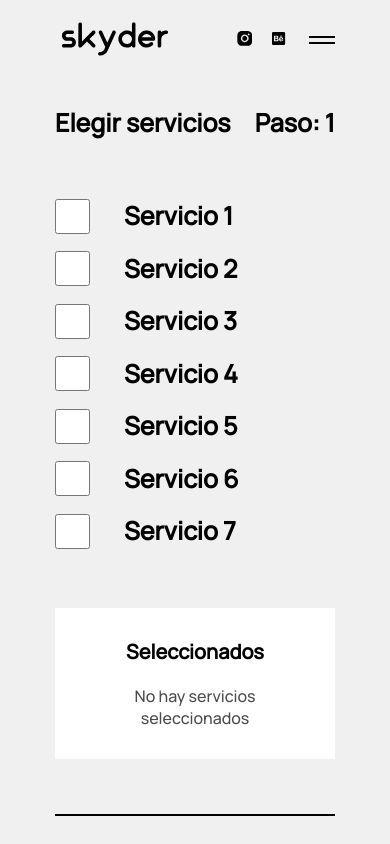
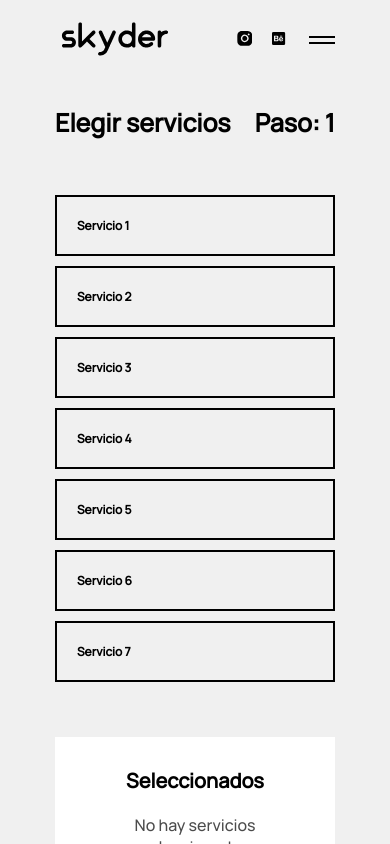
Before and after one commit to Alphainvicta/skyder, a React (Create React App) app: page /quote in a window 390 px wide. Shown: the top 844 px of the page. Built offline with nearby package versions, Linux system fonts and the light colour scheme.

Commit message:
checkbox completed css

```diff
--- a/src/components/input/input.css
+++ b/src/components/input/input.css
@@ -1,39 +1,24 @@
 .input_cont {
+  position: relative;
   display: flex;
   align-items: center;
 
   input {
     margin: 0rem;
     width: clamp(20rem, 20vw, 30rem);
-    height: 100%;
+    height: clamp(3rem, 3vw, 5rem);
     border: clamp(0.2rem, 0.2vw, 0.3rem) solid black;
     padding-left: 1rem;
     background: #f0f0f0;
 
     font-weight: bold;
-    font-size: 2.4rem;
-    color: rgba(0, 0, 0, 0.7);
-  }
-
-  input[type="text"] {
-  }
-
-  input[type="email"] {
-    background: #f0f0f0;
-    border: 0.3rem solid black;
-    box-sizing: border-box;
-    resize: none;
-
-    font-weight: bold;
-    font-size: 2.4rem;
+    font-size: clamp(1.2rem, calc(2vw + 0.1rem), 2.4rem);
     color: rgba(0, 0, 0, 0.7);
   }
 
   input[type="checkbox"] {
-    display: inline-block;
-    width: 3.5rem;
-    height: 3.5rem;
-    cursor: pointer;
+    position: absolute;
+    opacity: 0;
   }
 
   input[type="radio"] {
@@ -44,10 +29,8 @@
   }
 
   label {
-    margin-left: 3.4rem;
     font-weight: bold;
-    font-size: 2.5rem;
-    line-height: 210%;
+    font-size: clamp(1.2rem, calc(2vw + 0.1rem), 2.5rem);
     color: black;
   }
 }
--- a/src/components/input/input.jsx
+++ b/src/components/input/input.jsx
@@ -3,6 +3,7 @@ import "./input.css";
 
 const Input = ({ id, name, value, type, onChange, label }) => (
   <div className="input_cont">
+    <label>
       <input
         type={type}
         id={id}
@@ -11,7 +12,8 @@ const Input = ({ id, name, value, type, onChange, label }) => (
         onChange={onChange}
         required={true}
       />
-    <label>{label}</label>
+      {label}
+    </label>
   </div>
 );
 
--- a/src/sections/quote/quote-steps/step-1/quote-step-1.css
+++ b/src/sections/quote/quote-steps/step-1/quote-step-1.css
@@ -13,6 +13,33 @@
   .block_b {
     display: grid;
     grid-template-columns: repeat(2, 50%);
+
+    .input_cont {
+      label {
+        margin: clamp(0.5rem, 1vw, 1.5rem) 0rem;
+        border: clamp(0.2rem, 0.2vw, 0.3rem) solid black;
+        padding: clamp(2rem, 3vw, 3rem);
+        width: 70%;
+        cursor: pointer;
+        background-color: transparent;
+        transition: 0.2s;
+        input {
+          width: 0;
+          height: 0;
+        }
+      }
+
+      label:hover {
+        background-color: black;
+        color: white;
+        transition: 0.2s;
+      }
+
+      label:has(input:checked) {
+        background-color: black;
+        color: white;
+      }
+    }
   }
 
   .block_c {
@@ -77,10 +104,27 @@
   }
 }
 
+@keyframes checkbox_checked {
+  0% {
+    background-position-x: -100%;
+    background-color: black;
+  }
+
+  100% {
+    background-position-x: center;
+    background-color: black;
+  }
+}
+
 @media only screen and (max-width: 43rem) {
   .step1_cont {
     .block_b {
       display: block;
+      .input_cont {
+        label {
+          width: 100%;
+        }
+      }
     }
     .block_c {
       text-align: center;
--- a/src/sections/quote/quote-steps/step-2/quote-step-2.css
+++ b/src/sections/quote/quote-steps/step-2/quote-step-2.css
@@ -1,13 +1,13 @@
 .step2_cont {
-  padding: 5rem 0;
+  padding: clamp(2.5rem, 3vw, 5rem) 0rem;
   display: flex;
   flex-direction: column;
-  gap: 10rem;
+  gap: clamp(5rem, 6vw, 10rem);
 
   .block_a {
     display: flex;
     justify-content: space-between;
-    font-size: 5.5rem;
+    font-size: clamp(2.5rem, calc(3vw + 0.1rem), 5.5rem);
     font-weight: bold;
   }
 
@@ -32,7 +32,7 @@
     }
 
     p {
-      font-size: 2.4rem;
+      font-size: clamp(1.6rem, calc(2vw + 0.1rem), 2.4rem);
       font-weight: bold;
     }
   }
@@ -42,3 +42,13 @@
     justify-content: space-between;
   }
 }
+
+@media only screen and (max-width: 43rem) {
+  .step2_cont {
+    .buttons_container {
+      flex-direction: column-reverse;
+      gap: 2rem;
+      width: 100%;
+    }
+  }
+}
--- a/src/sections/quote/quote-steps/step-3/quote-step-3.css
+++ b/src/sections/quote/quote-steps/step-3/quote-step-3.css
@@ -1,35 +1,33 @@
 .step3_cont {
-  padding: 5rem 0;
+  padding: clamp(2.5rem, 3vw, 5rem) 0rem;
   display: flex;
   flex-direction: column;
-  gap: 10rem;
+  gap: clamp(5rem, 6vw, 10rem);
 
   .block_a {
     display: flex;
     justify-content: space-between;
-    font-size: 5.5rem;
+    font-size: clamp(2.5rem, calc(3vw + 0.1rem), 5.5rem);
     font-weight: bold;
   }
 
   .block_b {
-    display: flex;
-    gap: 10rem;
+    display: grid;
+    grid-template-columns: 60% clamp(2rem, 3vw, 4rem) 40%;
 
     .side_a {
-      flex-grow: 1;
-      align-self: center;
       display: flex;
       flex-direction: column;
-      justify-content: center;
-      gap: 4rem;
-      label {
-        margin: 0;
-      }
+      gap: clamp(1rem, 2vw, 3rem);
 
       .input_cont {
         display: flex;
         flex-direction: column-reverse;
         align-items: start;
+
+        label {
+          margin: 0;
+        }
       }
 
       .textarea_cont {
@@ -37,50 +35,50 @@
         flex-direction: column;
 
         textarea {
-          height: 10em;
+          height: clamp(15rem, 15vw, 20rem);
+          padding-left: 1rem;
           background: #f0f0f0;
-          border: 0.3rem solid black;
-          box-sizing: border-box;
+          border: clamp(0.2rem, 0.2vw, 0.3rem) solid black;
           resize: none;
 
           font-weight: bold;
-          font-size: 2.4rem;
+          font-size: clamp(1.2rem, calc(2vw + 0.1rem), 2.4rem);
           color: rgba(0, 0, 0, 0.7);
         }
 
         label {
           font-weight: bold;
-          font-size: 2.5rem;
-          line-height: 210%;
+          font-size: clamp(1.2rem, calc(2vw + 0.1rem), 2.5rem);
           color: black;
         }
 
         .char_count {
           position: relative;
-          top: -3rem;
-          left: -1.5rem;
+          bottom: clamp(1.5rem, 3vw, 3rem);
+          right: clamp(0.75rem, 2vw, 1.5rem);
           align-self: flex-end;
-          font-size: 1.4rem;
+          font-size: clamp(0.7rem, calc(1vw + 0.1rem), 1.4rem);
           opacity: 70%;
         }
       }
     }
 
     .side_b {
+      grid-column-start: 3;
+
       .terms_cont {
-        padding: 5rem;
-        width: 60rem;
+        padding: clamp(2rem, 3vw, 5rem);
         display: flex;
         flex-direction: column;
         background-color: white;
 
         .terms_title {
-          font-size: 2.8rem;
+          font-size: clamp(1.4rem, calc(2vw + 0.1rem), 2.8rem);
           font-weight: bold;
         }
 
         p {
-          font-size: 2.4rem;
+          font-size: clamp(1.2rem, calc(2vw + 0.1rem), 2.4rem);
           opacity: 70%;
           text-align: justify;
         }
@@ -93,3 +91,30 @@
     justify-content: space-between;
   }
 }
+
+@media only screen and (max-width: 43rem) {
+  .step3_cont {
+    .block_b {
+      display: flex;
+      flex-direction: column;
+      .side_a {
+        .input_cont {
+          input {
+          }
+        }
+      }
+      .side_b {
+        .terms_cont {
+          .terms_title {
+            text-align: center;
+          }
+        }
+      }
+    }
+    .buttons_container {
+      flex-direction: column-reverse;
+      gap: 2rem;
+      width: 100%;
+    }
+  }
+}
```
Lines whose indentation alone changed are shown as unchanged.
